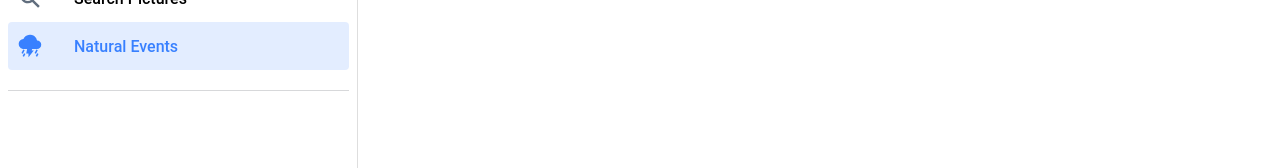
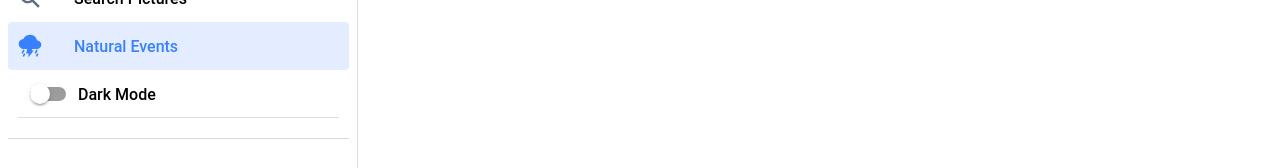
Before and after one commit to Joshuatanderson/nasa-navigator, a React (Create React App) app: page /natural-events in a window 1280 px wide. Shown: the part 188-356 px from the top of the page. Built offline with nearby package versions, Linux system fonts and the light colour scheme; no server answers.

Commit message:
feat: add theme switch button

```diff
--- a/package.json
+++ b/package.json
@@ -36,7 +36,8 @@
     "start": "react-scripts start",
     "build": "react-scripts build",
     "test": "react-scripts test",
-    "eject": "react-scripts eject"
+    "eject": "react-scripts eject",
+    "resources": "npx capacitor-resources -p android && npx capacitor-resources -p ios"
   },
   "eslintConfig": {
     "extends": "react-app"
--- a/src/components/Menu.tsx
+++ b/src/components/Menu.tsx
@@ -8,6 +8,7 @@ import {
   IonMenu,
   IonMenuToggle,
   IonNote,
+  IonToggle,
 } from '@ionic/react';
 
 import React from 'react';
@@ -62,6 +63,10 @@ const Menu: React.FC = () => {
               </IonMenuToggle>
             );
           })}
+          <IonItem>
+            <IonToggle></IonToggle>
+            <IonLabel>Dark Mode</IonLabel>
+          </IonItem>
         </IonList>
       </IonContent>
     </IonMenu>
--- /dev/null
+++ b/src/config.ts
@@ -0,0 +1 @@
+export const API_KEY = "AIzaSyA1RuC3ScpSxaIbPOw-CR7JCMeKJoDGGiw"
```
